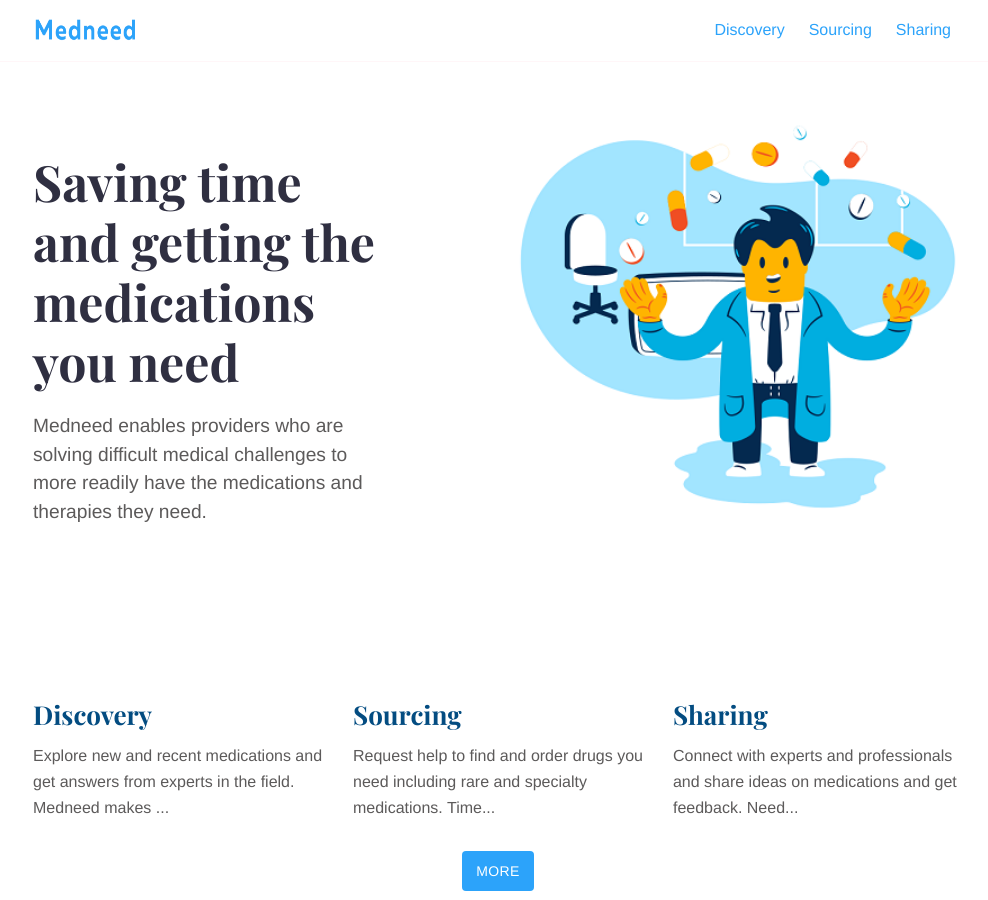
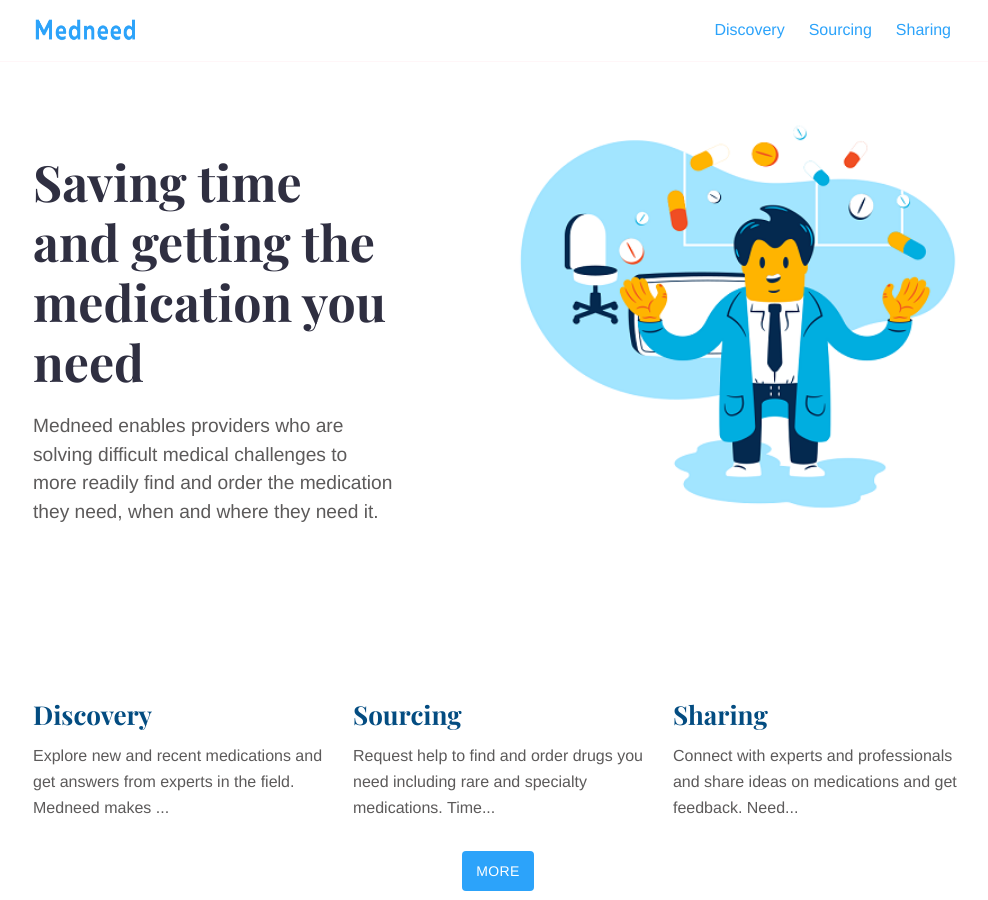
Before and after one commit to Iraneus/betamedneed, a Jekyll site: the page built from index.md, in a window 1280 px wide and 900 px high. Shown: the whole window, without its empty margins (142-1130 px from the left). Built offline with Jekyll 4.4.1, drawn with Linux system fonts in a browser that asks for light colours.

Commit message:
edit index

```diff
--- a/index.md
+++ b/index.md
@@ -8,6 +8,6 @@
 show_call_box: false
 ---
 
-# Saving time and getting the medications you need
+# Saving time and getting the medication you need
 
-Medneed enables providers who are solving difficult medical challenges to more readily have the medications and therapies they need.
+Medneed enables providers who are solving difficult medical challenges to more readily find and order the medication they need, when and where they need it.
```
Also changed, not shown: 1 other file.
